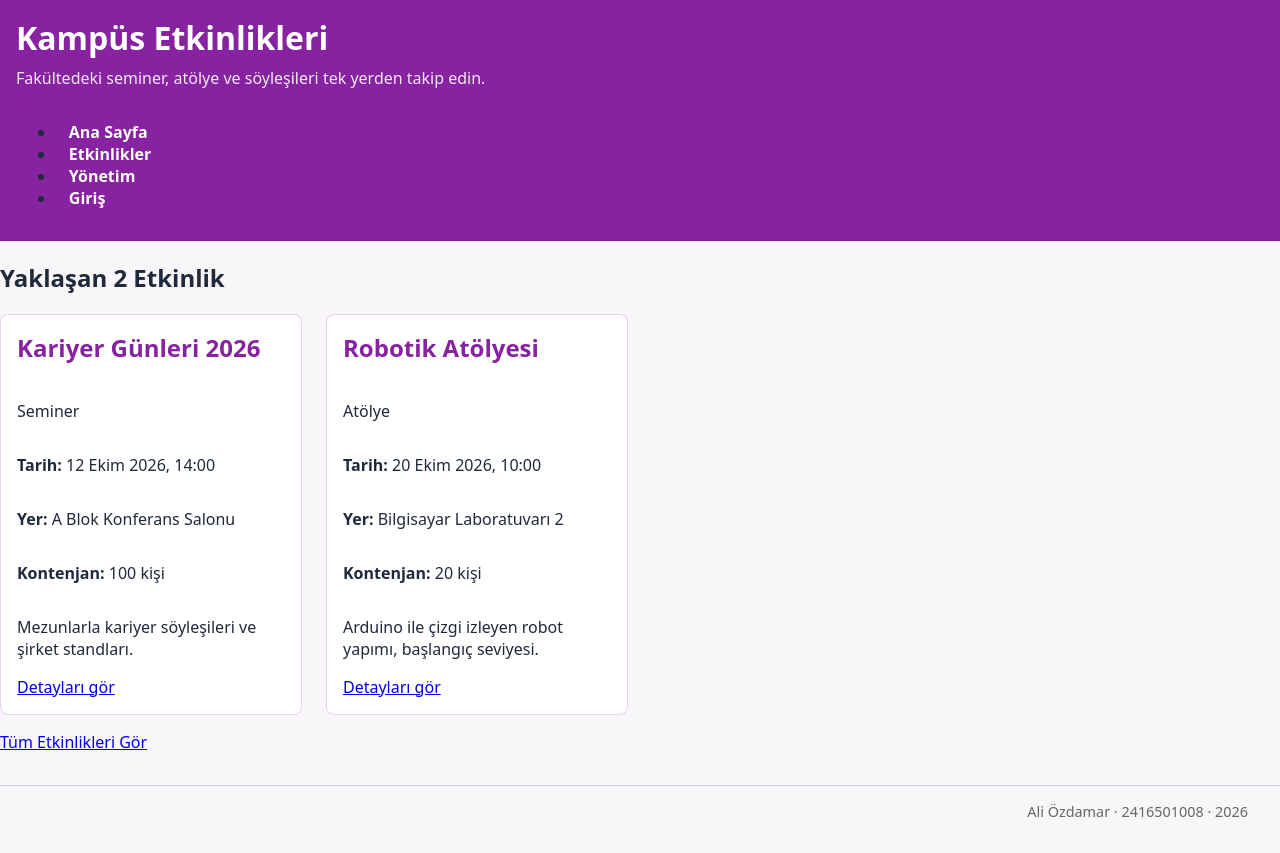
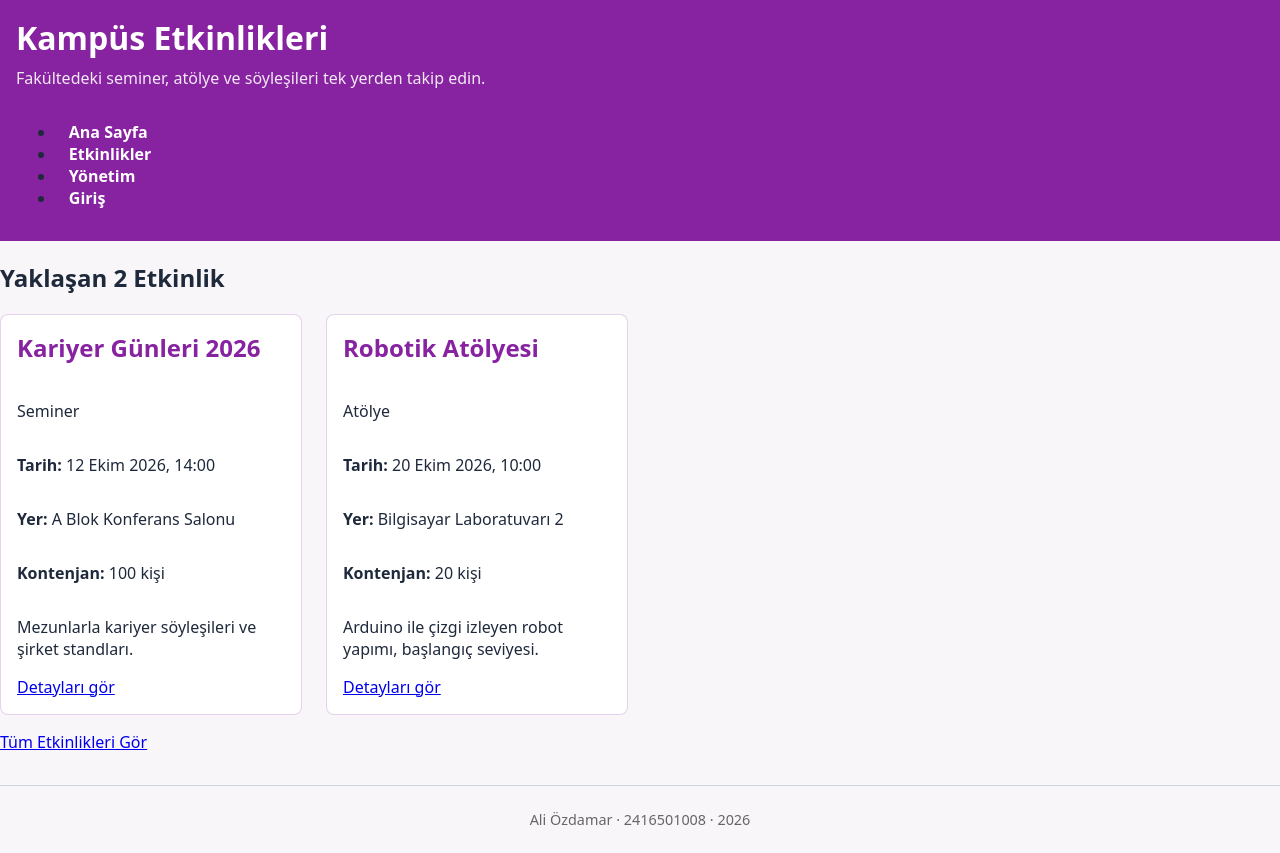
Before and after one commit to The-Damar/kampus-etkinlik, a React (Vite) app in the folder frontend/: page / in a window 1280 px wide. Built offline with nearby package versions, Linux system fonts and the light colour scheme.

Commit message:
Fix footer layout and student info

```diff
--- a/frontend/src/components/layout/Footer.tsx
+++ b/frontend/src/components/layout/Footer.tsx
@@ -1,6 +1,6 @@
 function Footer() {
   return (
-    <footer style={{ textAlign: "right", padding: "1rem 2rem", marginTop: "2rem" }}>
+    <footer style={{ textAlign: "center", padding: "1.5rem 1rem", marginTop: "2rem" }}>
       <p style={{ margin: 0, fontSize: "0.9rem", color: "#666" }}>
         Ali Özdamar · 2416501008 · 2026
       </p>
```
